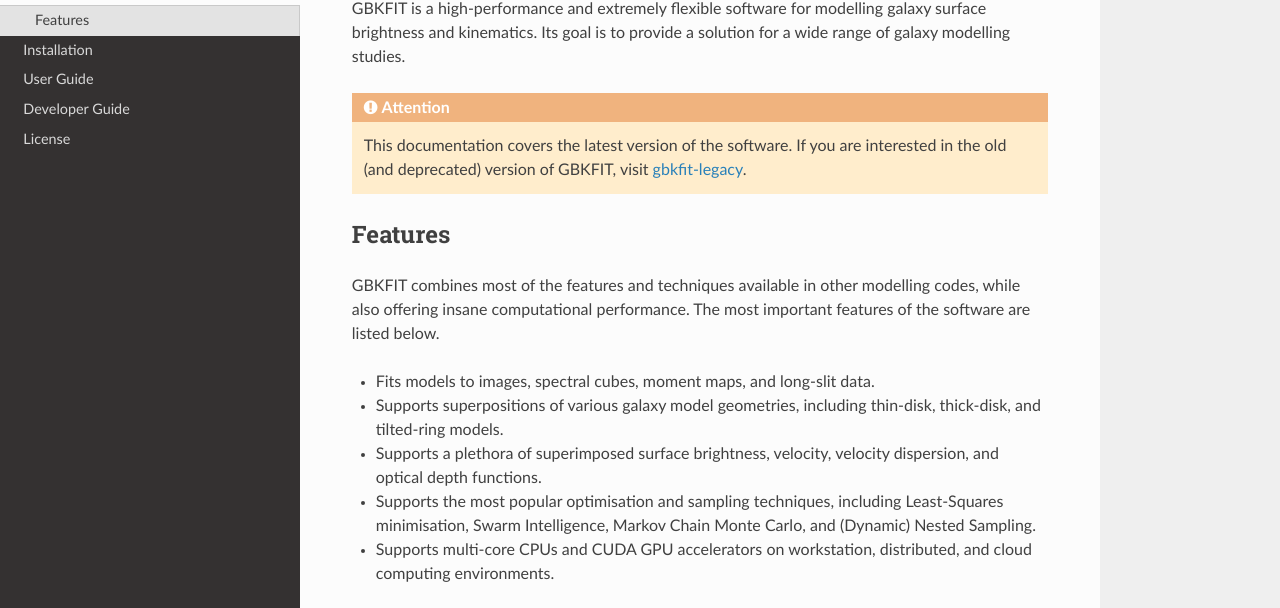
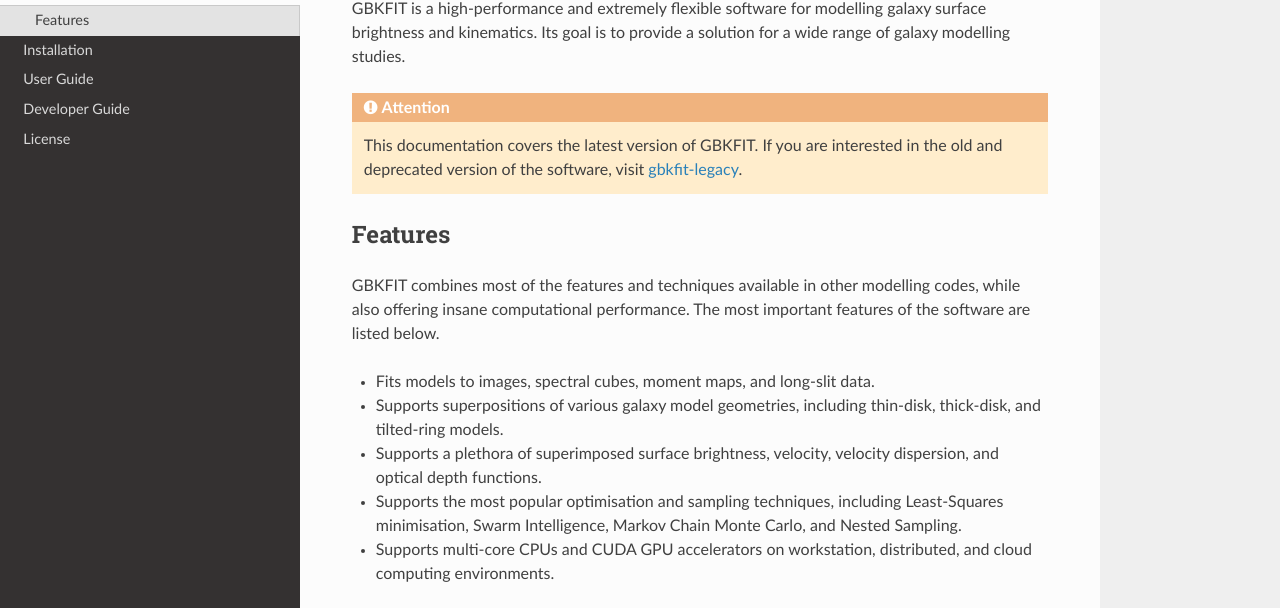
Before and after one commit to bek0s/gbkfit, a Sphinx documentation site: the page built from docs/source/overview.rst, in a window 1280 px wide and 938 px high. Shown: the part 163-771 px from the top of the window. Built offline with Sphinx 7.4.7 and the Read the Docs theme 2.0.0, drawn with Linux system fonts in a browser that asks for light colours.

```diff
--- a/docs/source/install.rst
+++ b/docs/source/install.rst
@@ -144,8 +144,10 @@ To enable CUDA GPU support, run:
 .. attention::
    Support for CUDA GPUs is not working yet. Do not enable it.
 
-You can now compile and install your local copy of GBKFIT using:
+To compile and install your local copy of GBKFIT, run:
 
 .. code-block:: console
 
    pip install ./gbkfit
+
+Congratulations! It is time to model some galaxies!
--- a/docs/source/overview.rst
+++ b/docs/source/overview.rst
@@ -6,8 +6,8 @@ modelling galaxy surface brightness and kinematics. Its goal is to
 provide a solution for a wide range of galaxy modelling studies.
 
 .. attention::
-   This documentation covers the latest version of the software. If you are
-   interested in the old (and deprecated) version of GBKFIT, visit
+   This documentation covers the latest version of GBKFIT. If you are
+   interested in the old and deprecated version of the software, visit
    `gbkfit-legacy <https://github.com/bek0s/gbkfit-legacy>`_.
 
 Features
@@ -24,6 +24,6 @@ important features of the software are listed below.
   velocity dispersion, and optical depth functions.
 - Supports the most popular optimisation and sampling techniques, including
   Least-Squares minimisation, Swarm Intelligence, Markov Chain Monte Carlo,
-  and (Dynamic) Nested Sampling.
+  and Nested Sampling.
 - Supports multi-core CPUs and CUDA GPU accelerators on workstation,
   distributed, and cloud computing environments.
```
